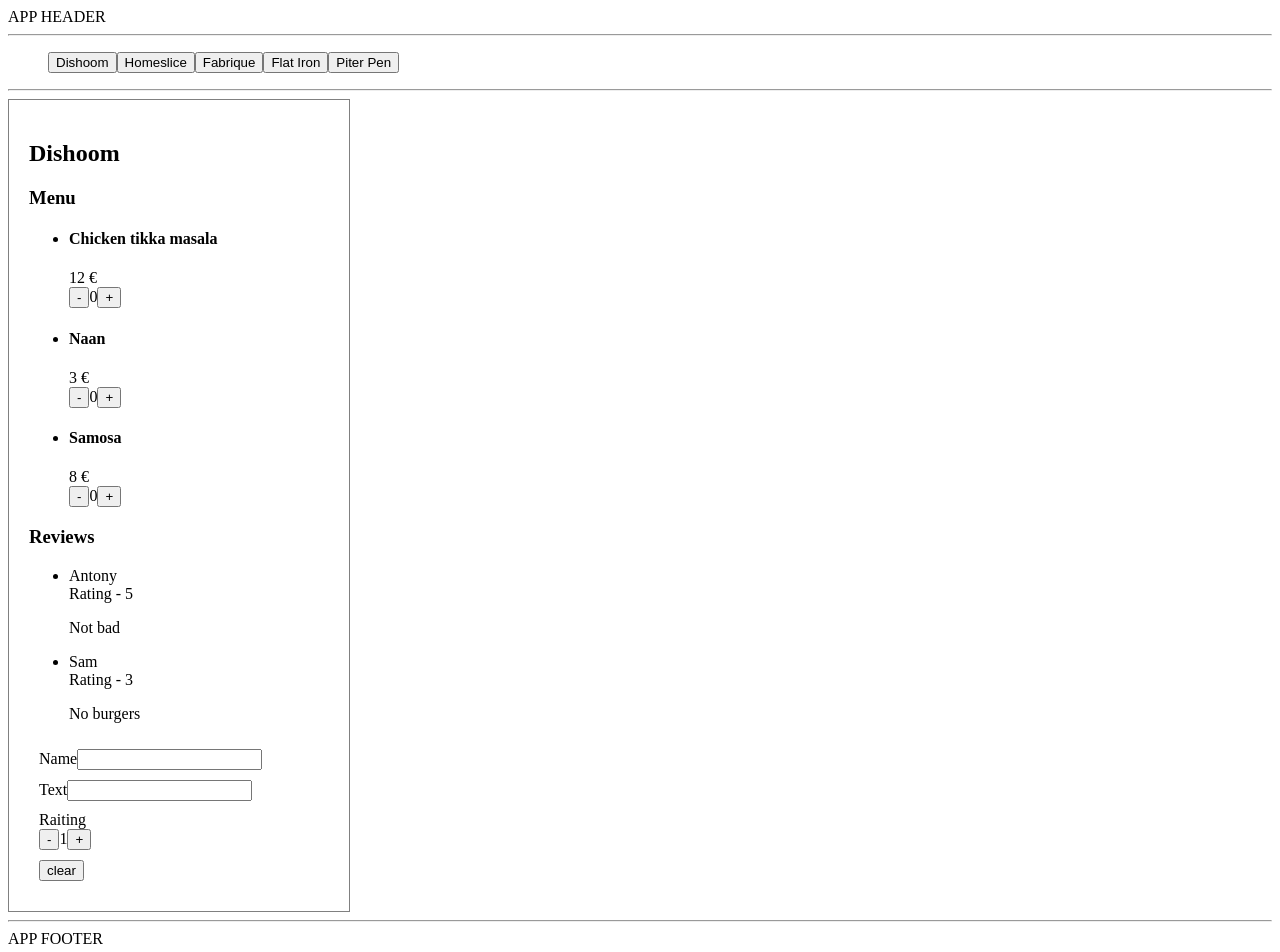
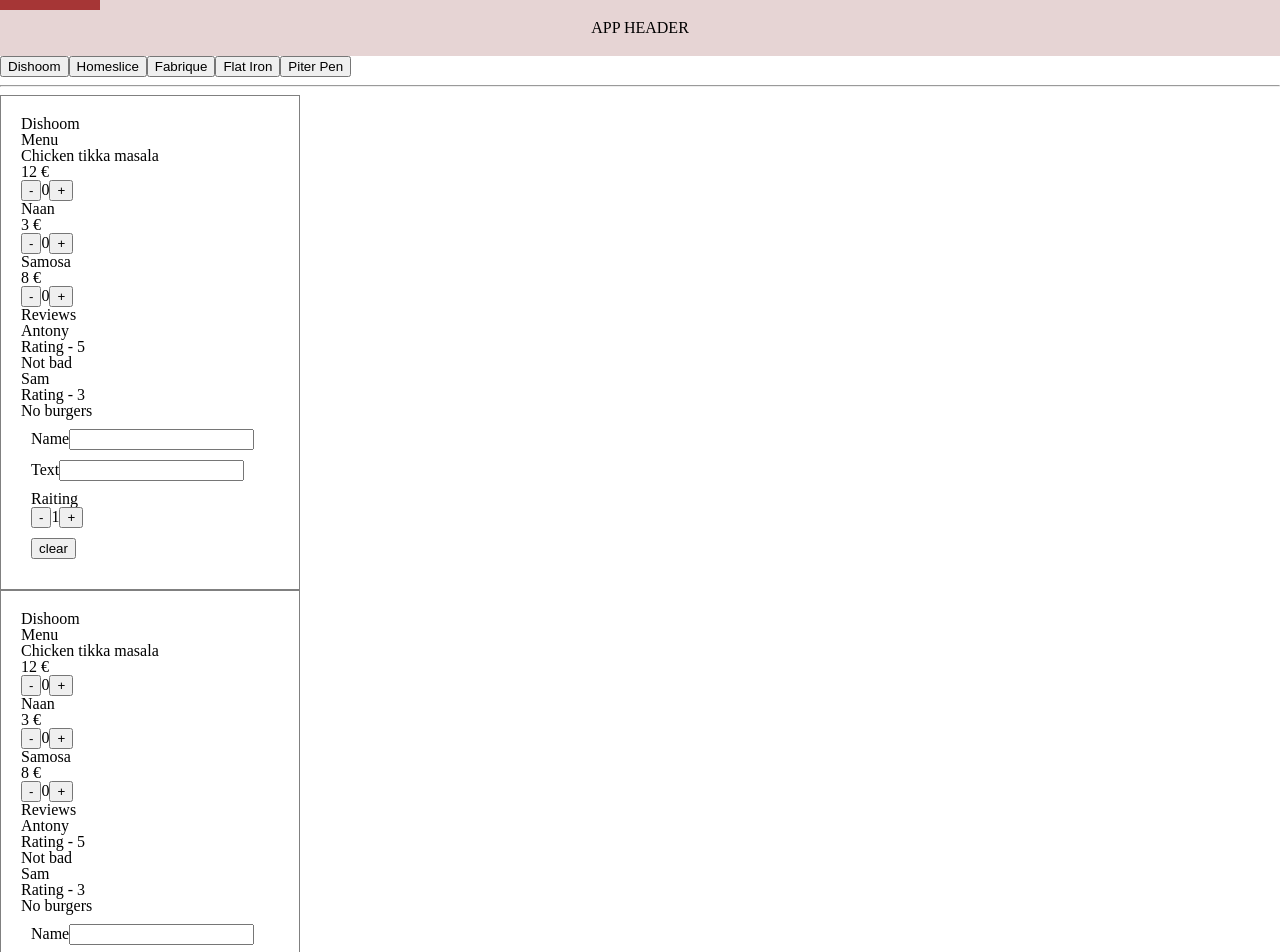
Before and after one commit to bjarcka/react-food-delivery, a React (Vite) app: page / in a window 1280 px wide. Shown: the top 952 px of the page. Built offline with nearby package versions, Linux system fonts and the light colour scheme.

Commit message:
Add progress-bar

```diff
--- a/src/components/app/app.jsx
+++ b/src/components/app/app.jsx
@@ -1,10 +1,15 @@
 import { Layout } from "../layout/layout";
 import { RestaurantsPage } from "../restaurants-page/restaurants-page";
+import "./reset.css";
+import { ProgressBar } from "../progress-bar/progress-bar.jsx";
 
 export const App = (props) => {
   return (
-    <Layout>
-      <RestaurantsPage />
-    </Layout>
+    <>
+      <ProgressBar />
+      <Layout>
+        <RestaurantsPage />
+      </Layout>
+    </>
   );
 };
--- /dev/null
+++ b/src/components/app/reset.css
@@ -0,0 +1,132 @@
+/* http://meyerweb.com/eric/tools/css/reset/
+   v2.0 | 20110126
+   License: none (public domain)
+*/
+* {
+  box-sizing: border-box;
+}
+
+html,
+body,
+div,
+span,
+applet,
+object,
+iframe,
+h1,
+h2,
+h3,
+h4,
+h5,
+h6,
+p,
+blockquote,
+pre,
+a,
+abbr,
+acronym,
+address,
+big,
+cite,
+code,
+del,
+dfn,
+em,
+img,
+ins,
+kbd,
+q,
+s,
+samp,
+small,
+strike,
+strong,
+sub,
+sup,
+tt,
+var,
+b,
+u,
+i,
+center,
+dl,
+dt,
+dd,
+ol,
+ul,
+li,
+fieldset,
+form,
+label,
+legend,
+table,
+caption,
+tbody,
+tfoot,
+thead,
+tr,
+th,
+td,
+article,
+aside,
+canvas,
+details,
+embed,
+figure,
+figcaption,
+footer,
+header,
+hgroup,
+menu,
+nav,
+output,
+ruby,
+section,
+summary,
+time,
+mark,
+audio,
+video {
+  margin: 0;
+  padding: 0;
+  border: 0;
+  font-size: 100%;
+  font: inherit;
+  vertical-align: baseline;
+}
+/* HTML5 display-role reset for older browsers */
+article,
+aside,
+details,
+figcaption,
+figure,
+footer,
+header,
+hgroup,
+menu,
+nav,
+section {
+  display: block;
+}
+body {
+  line-height: 1;
+}
+ol,
+ul {
+  list-style: none;
+}
+blockquote,
+q {
+  quotes: none;
+}
+blockquote:before,
+blockquote:after,
+q:before,
+q:after {
+  content: "";
+  content: none;
+}
+table {
+  border-collapse: collapse;
+  border-spacing: 0;
+}
--- a/src/components/layout/layout.jsx
+++ b/src/components/layout/layout.jsx
@@ -1,13 +1,13 @@
+import styles from "./layout.module.css";
+import { ProgressBar } from "../progress-bar/progress-bar.jsx";
+
 export const Layout = ({ children }) => {
   return (
-    <>
-      <header>
-        APP HEADER <hr></hr>
-      </header>
+    <div className={styles.wrapper}>
+      <ProgressBar />
+      <header className={styles.header}>APP HEADER</header>
       <main>{children}</main>
-      <footer>
-        <hr></hr>APP FOOTER
-      </footer>
-    </>
+      <footer className={styles.footer}>APP FOOTER</footer>
+    </div>
   );
 };
--- /dev/null
+++ b/src/components/layout/layout.module.css
@@ -0,0 +1,15 @@
+.wrapper {
+  position: relative;
+}
+
+.header {
+  text-align: center;
+  padding: 20px 0;
+  background: #e6d4d4;
+}
+
+.footer {
+  text-align: center;
+  padding: 20px 0;
+  background: #e6d4d4;
+}
--- /dev/null
+++ b/src/components/progress-bar/progress-bar.jsx
@@ -0,0 +1,10 @@
+import { useEffect } from "react";
+import styles from "./progress-bar.module.css";
+
+export const ProgressBar = () => {
+  // [barWidth, setBarWidth] = useState(10);
+  // const scrollBar = (ev) => {};
+  // window.addEventListener("scroll", scrollBar);
+  // useEffect(() => {}, []);
+  return <div className={styles.pogressBar}></div>;
+};
--- /dev/null
+++ b/src/components/progress-bar/progress-bar.module.css
@@ -0,0 +1,8 @@
+.pogressBar {
+  position: absolute;
+  top: 0;
+  left: 0;
+  width: 100px;
+  height: 10px;
+  background: #a63636;
+}
--- a/src/components/restaurants-page/restaurants-page.jsx
+++ b/src/components/restaurants-page/restaurants-page.jsx
@@ -35,6 +35,19 @@
           key={activeRestaurant.id}
         />
       )}
+      <div className="allRestaurants">
+        {restaurants.map(({ name, id, menu, reviews }) => {
+          return (
+            <Restaurant
+              id={id}
+              name={name}
+              menu={menu}
+              reviews={reviews}
+              key={id}
+            />
+          );
+        })}
+      </div>
     </div>
   );
 };
--- /dev/null
+++ b/src/components/tab-button/tab-button.jsx
@@ -0,0 +1,4 @@
+export const TabButton = ({ name }) => {
+  return (
+  );
+};
--- /dev/null
+++ b/src/global.module.css
@@ -0,0 +1,5 @@
+* {
+  padding: 0;
+  margin: 0;
+  box-sizing: border-box;
+}
```
Also changed, not shown: src/components/tab-button/tab-button.css (added).
